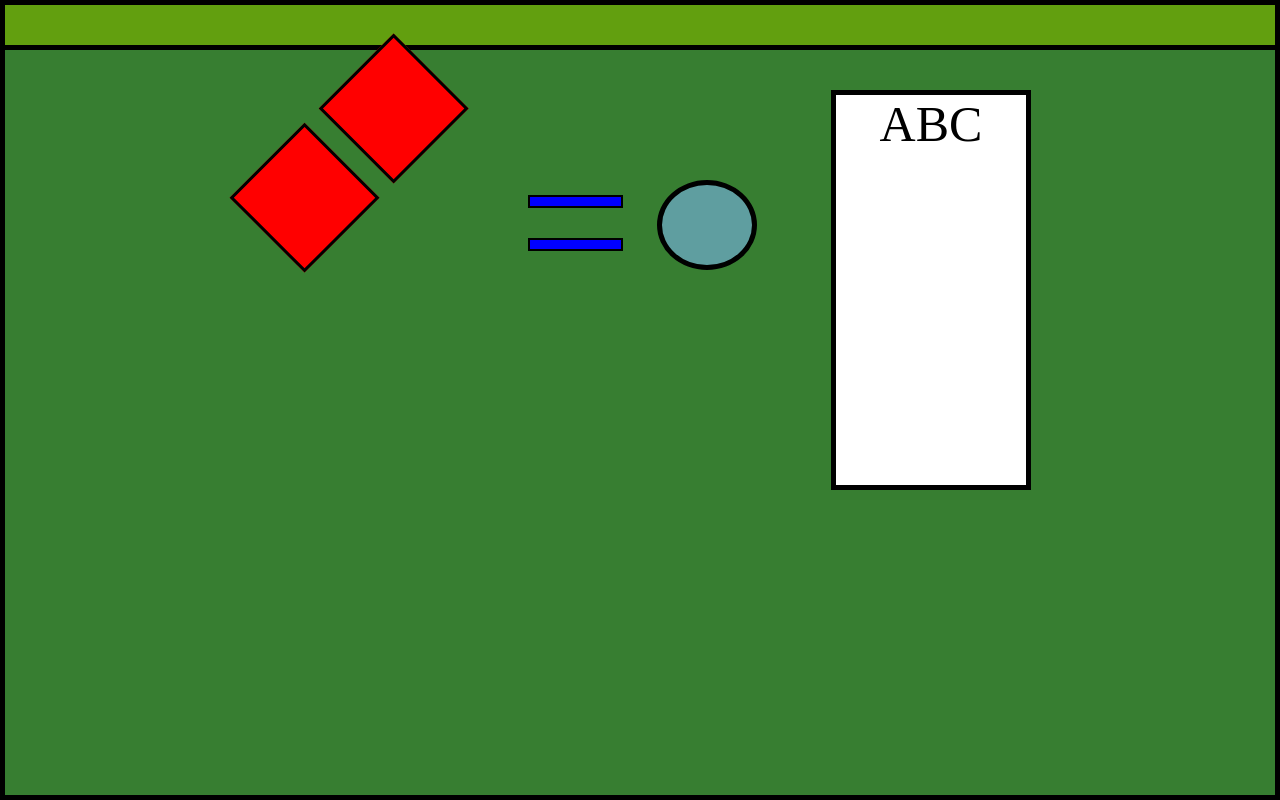
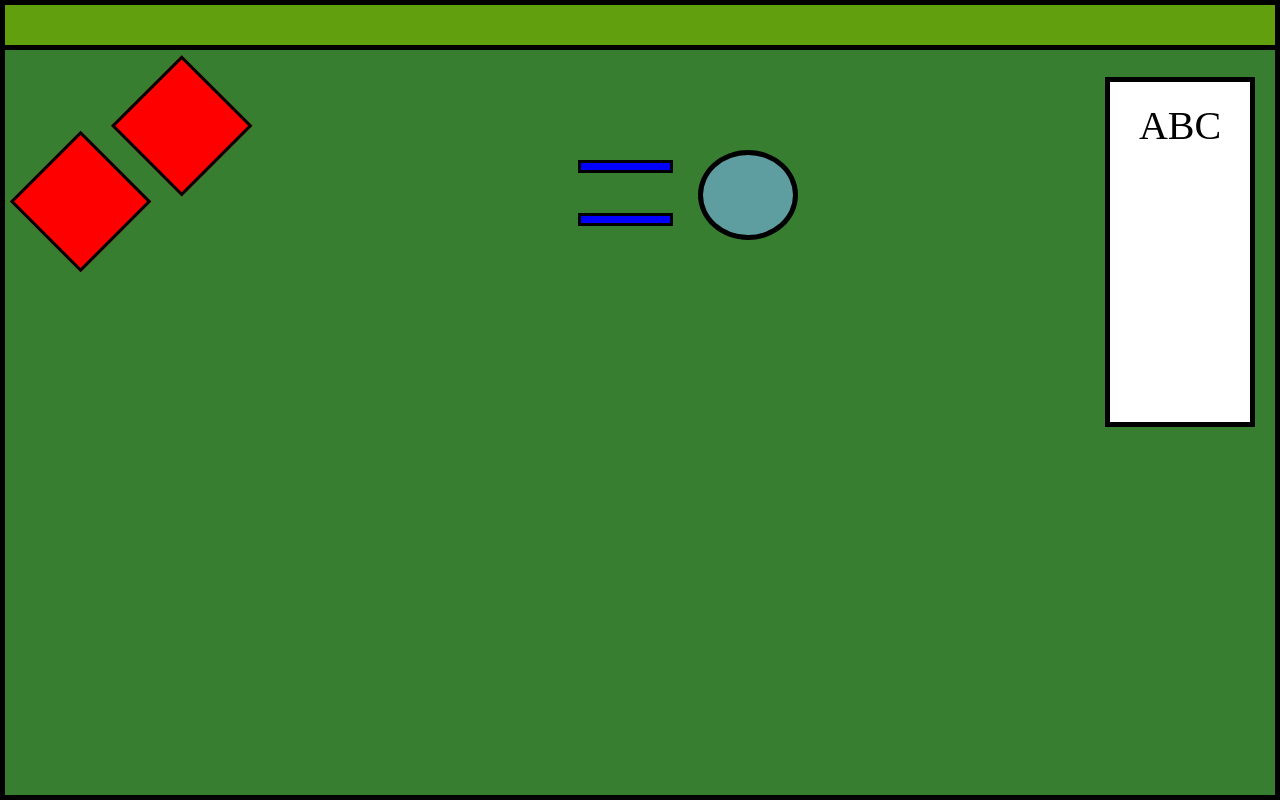
Before and after one commit to mbloch97/junior-optimo, a plain HTML site: page index.html in a window 1280 px wide. Drawn offline with Linux system fonts and the light colour scheme.

Commit message:
Finished task with correct css

```diff
--- a/style.css
+++ b/style.css
@@ -18,9 +18,9 @@ body {
 
 .grid {
   display: grid;
-  grid-template-columns: repeat(3, 291px);
+  grid-template-columns: auto 1fr auto;
   grid-template-rows: 120px;
-  justify-content: center;
+  column-gap: 20px;
 }
 
 .point-one,
@@ -32,37 +32,50 @@ body {
 
 /* point one */
 .point-one {
-  transform: rotate(315deg);
-  margin-top: 65px;
-  margin-right: 80px;
-}
-
-.space {
-  padding: 25px;
+  display: flex;
+  column-gap: 25px;
+  transform: rotate(-45deg);
+  margin-top: 50px;
+  margin-left: 25px;
+  height: 150px;
 }
 
 .square {
   background-color: red;
   border: solid 3px black;
-  padding: 50px;
-  margin: 10px;
+  height: 100px;
+  width: 100px;
+}
+
+.square:last-child {
+  margin-top: 18px;
 }
 
 /* point two */
 .point-two {
-  padding-top: 100px;
+  display: grid;
+  grid-template-columns: repeat(2, 1fr);
+  column-gap: 25px;
+  margin-top: 100px;
+  margin-left: 100px;
+}
+
+.space {
+  display: flex;
+  flex-direction: column;
+  align-items: flex-end;
 }
 
 .space-blue {
   width: 95px;
   height: 13px;
   background-color: blue;
-  border: solid 2px black;
-  margin-top: 20px;
+  border: solid 3px black;
+  margin-top: 10px;
 }
 
 .space-green {
-  padding: 5px;
+  height: 30px;
 }
 
 .circle {
@@ -71,25 +84,25 @@ body {
   background-color: cadetblue;
   border: solid 5px black;
   border-radius: 50%;
-  margin-top: 30px;
   margin-right: 20px;
 }
 
 /* point three */
 .point-three {
-  display: flex;
-  justify-content: space-around;
+  margin-top: 27px;
+  margin-right: 20px;
 }
 
 .text {
-  width: 200px;
-  height: 400px;
+  width: 150px;
+  height: 350px;
+  background-color: white;
   border: solid 5px black;
+  font-size: 40px;
   color: black;
-  background-color: white;
-  font-size: 50px;
   text-align: center;
-  margin: 40px 20px;
+  padding-top: 20px;
+  margin-left: 90px;
 }
 
 /* animacje */
@@ -112,7 +125,7 @@ body {
 /* media query */
 @media (max-width: 900px) {
   .grid {
-    grid-template-columns: repeat(2, 291px);
+    grid-template-columns: auto 1fr;
   }
 
   .point-one {
@@ -120,9 +133,12 @@ body {
   }
   .point-two {
     order: 3;
+    padding-top: 50px;
+    margin-left: 0px;
   }
   .point-three {
     order: 2;
+    justify-content: flex-end;
   }
   .text {
     background-color: brown;
@@ -131,7 +147,13 @@ body {
 
 @media (max-width: 582px) {
   .grid {
-    grid-template-columns: 291px;
+    grid-template-columns: auto;
+  }
+
+  .point-one,
+  .point-two,
+  .point-three {
+    justify-self: start;
   }
 
   .point-one {
@@ -142,7 +164,9 @@ body {
   }
   .point-three {
     order: 3;
+    margin-left: 40px;
   }
+
   .text {
     background-color: blue;
     margin: 10px 20px;
```
Also changed, not shown: plan.txt (added).
